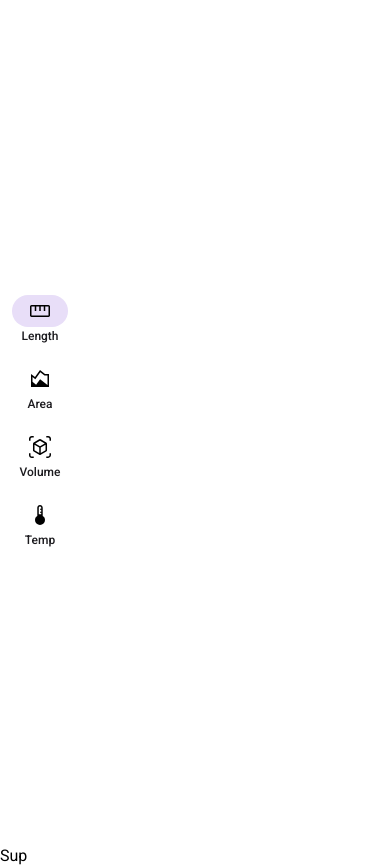
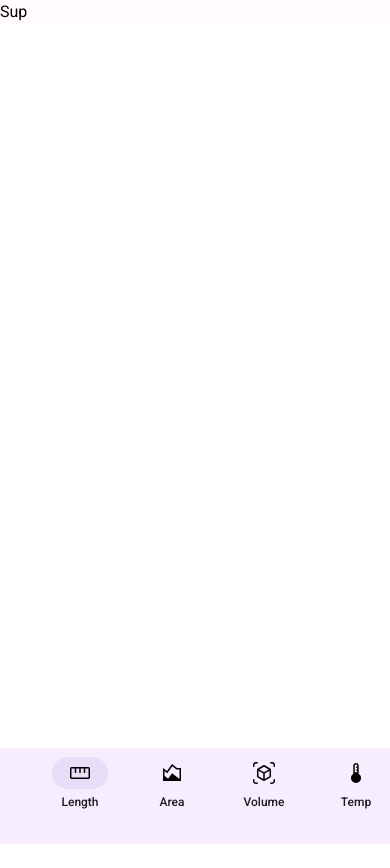
Before and after one commit to FlamingArch/react-unit-converter, a React (Vite) app: page / in a window 390 px wide. After the commit the page ends 844 px from the top, so only its background shows below. Built offline with nearby package versions, Linux system fonts and the light colour scheme.

Commit message:
Responsive NavBar

```diff
--- a/src/Components/Views/Navigation.jsx
+++ b/src/Components/Views/Navigation.jsx
@@ -4,7 +4,7 @@ const Navigation = ({ items, children }) => {
     const [page, setPage] = useState(0);
 
     return (
-        <div>
+        <div className='app-split'>
             <NavBar>
                 {items.map((item, index) => (
                     <NavBarItem
--- a/src/index.css
+++ b/src/index.css
@@ -4,18 +4,49 @@
 @tailwind components;
 @tailwind utilities;
 
+.app-split {
+  display: grid;
+  background-color: #FFFBFE;
+  grid-template-columns: auto 1fr;
+}
+
+@media screen and (max-width: 600px) {
+  .app-split {
+    grid-template-columns: 1fr;
+  }
+}
 
 .navbar {
   display: grid;
+  gap: 2rem;
   grid-template-rows: 1fr auto 1fr;
+  grid-template-columns: auto;
   height: 100vh;
-  min-width: 5rem;
+  width: 5rem;
 }
 
 .navbar .nav-section {
   display: flex;
   flex-direction: column;
+  justify-content: space-between;
   gap: 0.75rem;
+}
+
+@media screen and (max-width: 600px) {
+  .navbar {
+    position: fixed;
+    bottom: 0;
+    background-color: #F6EDFF;
+    grid-template-rows: auto;
+    grid-template-columns: 0px 1fr 0px;
+    width: 100vw;
+    height: 6rem;
+    padding: 0.5rem;
+  }
+
+  .navbar .nav-section {
+    flex-direction: row;
+  }
 }
 
 .navbaritem {
@@ -25,6 +56,7 @@
   height: 3.5rem;
   display: flex;
   flex-direction: column;
+  gap: 0.25rem;
   place-items: center;
   justify-content: center;
   color: #1C1B1F;
```
